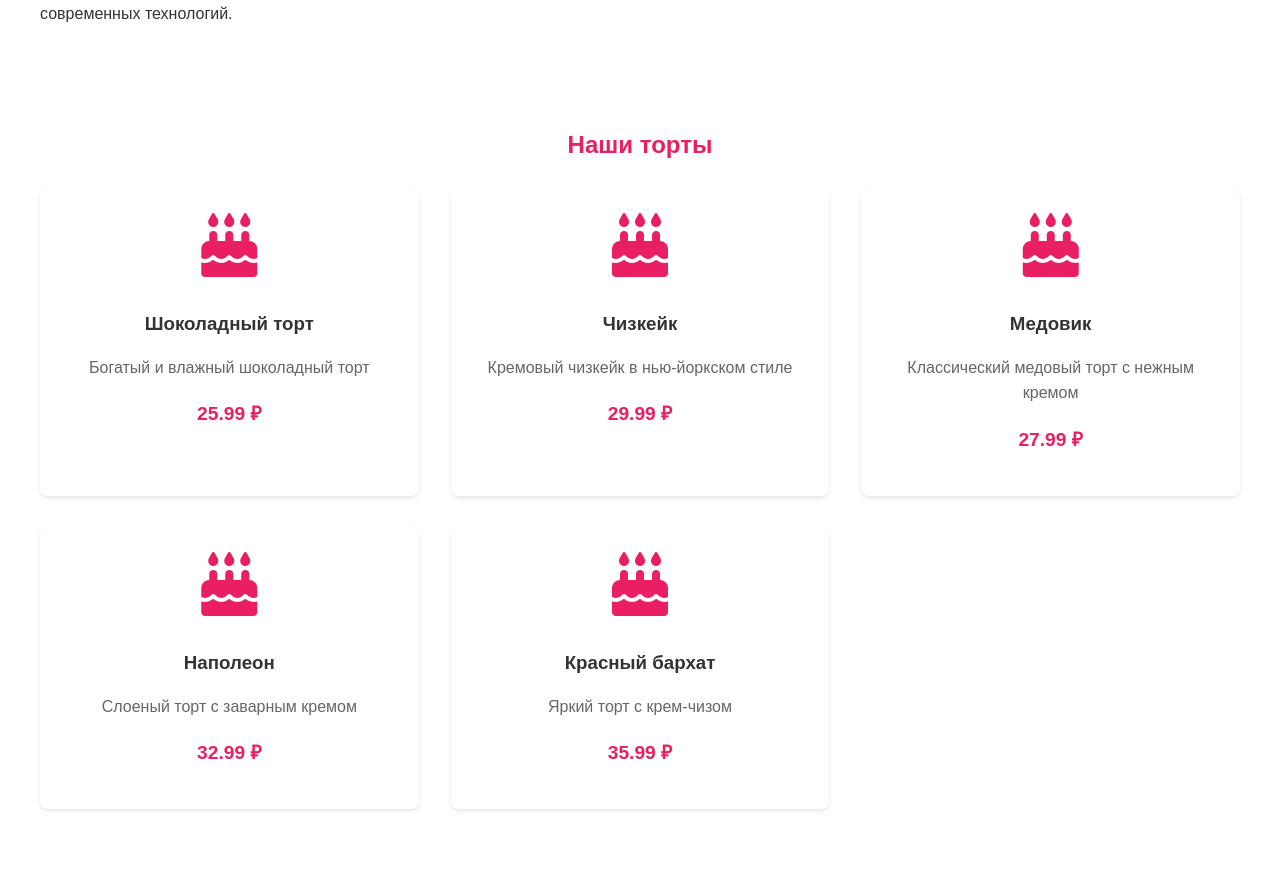
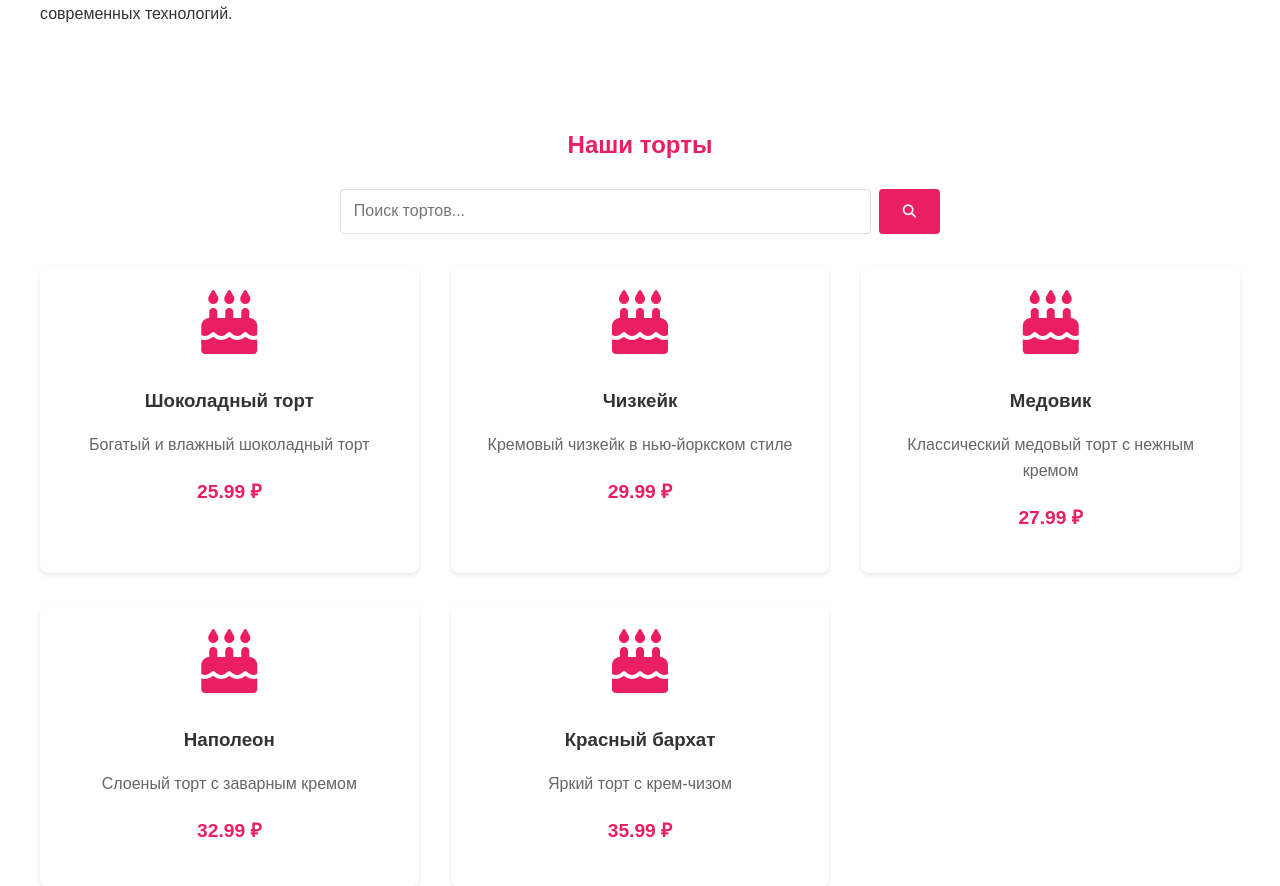
Before and after one commit to gavril-s/knp-cakes, a FastAPI app: page / in a window 1280 px wide. Shown: the part 523-1409 px from the top of the page. Run offline with FastAPI, Linux system fonts and the light colour scheme; data comes from the database, SQL or seed files in the repository.

Commit message:
Improvements

```diff
--- a/app/static/app.js
+++ b/app/static/app.js
@@ -1,7 +1,39 @@
 document.addEventListener('DOMContentLoaded', function() {
     fetchCakes();
     setupContactForm();
+    setupSearch();
 });
+
+function setupSearch() {
+    const searchButton = document.getElementById('search-button');
+    const searchInput = document.getElementById('search-input');
+
+    searchButton.addEventListener('click', () => {
+        const query = searchInput.value.trim();
+        if (query) {
+            searchCakes(query);
+        }
+    });
+
+    searchInput.addEventListener('keypress', (e) => {
+        if (e.key === 'Enter') {
+            const query = searchInput.value.trim();
+            if (query) {
+                searchCakes(query);
+            }
+        }
+    });
+}
+
+async function searchCakes(query) {
+    try {
+        const response = await fetch(`/cakes/search?query=${encodeURIComponent(query)}`);
+        const cakes = await response.json();
+        displayCakes(cakes);
+    } catch (error) {
+        console.error('Ошибка при поиске тортов:', error);
+    }
+}
 
 async function fetchCakes() {
     try {
--- a/app/static/style.css
+++ b/app/static/style.css
@@ -67,6 +67,35 @@ h2 {
     color: #e91e63;
     margin-bottom: 1.5rem;
     text-align: center;
+}
+
+.search-container {
+    max-width: 600px;
+    margin: 0 auto 2rem;
+    display: flex;
+    gap: 0.5rem;
+}
+
+#search-input {
+    flex: 1;
+    padding: 0.8rem;
+    border: 1px solid #ddd;
+    border-radius: 4px;
+    font-size: 1rem;
+}
+
+#search-button {
+    background: #e91e63;
+    color: white;
+    padding: 0 1.5rem;
+    border: none;
+    border-radius: 4px;
+    cursor: pointer;
+    transition: background 0.3s;
+}
+
+#search-button:hover {
+    background: #c2185b;
 }
 
 #cakes-list {
--- a/app/templates/index.html
+++ b/app/templates/index.html
@@ -34,6 +34,10 @@
 
         <section id="catalog" class="catalog">
             <h2>Наши торты</h2>
+            <div class="search-container">
+                <input type="text" id="search-input" placeholder="Поиск тортов...">
+                <button id="search-button"><i class="fas fa-search"></i></button>
+            </div>
             <div id="cakes-list"></div>
         </section>
 
```
Also changed, not shown: app/routes.py (+40 -0 lines), README.md.
